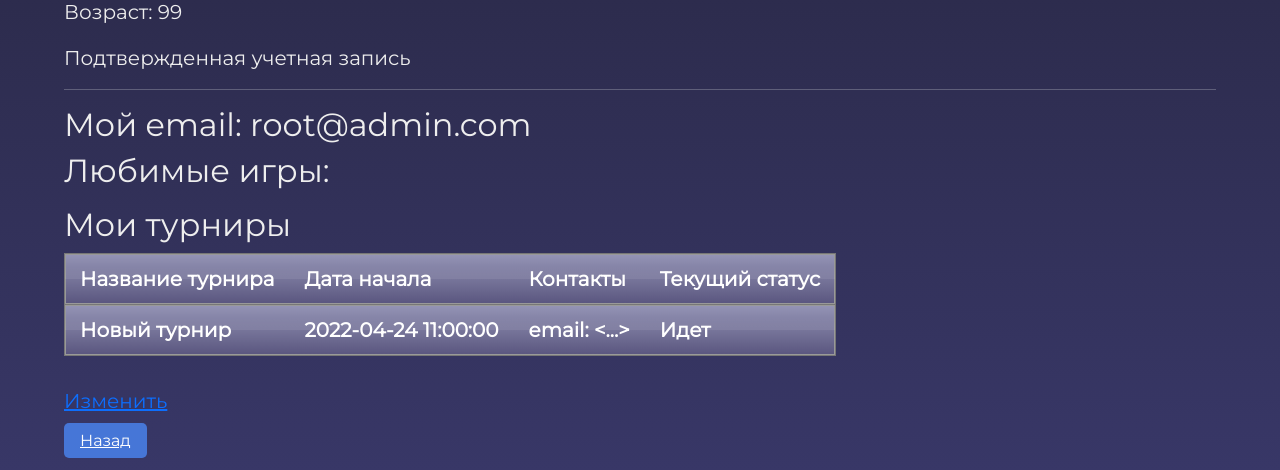
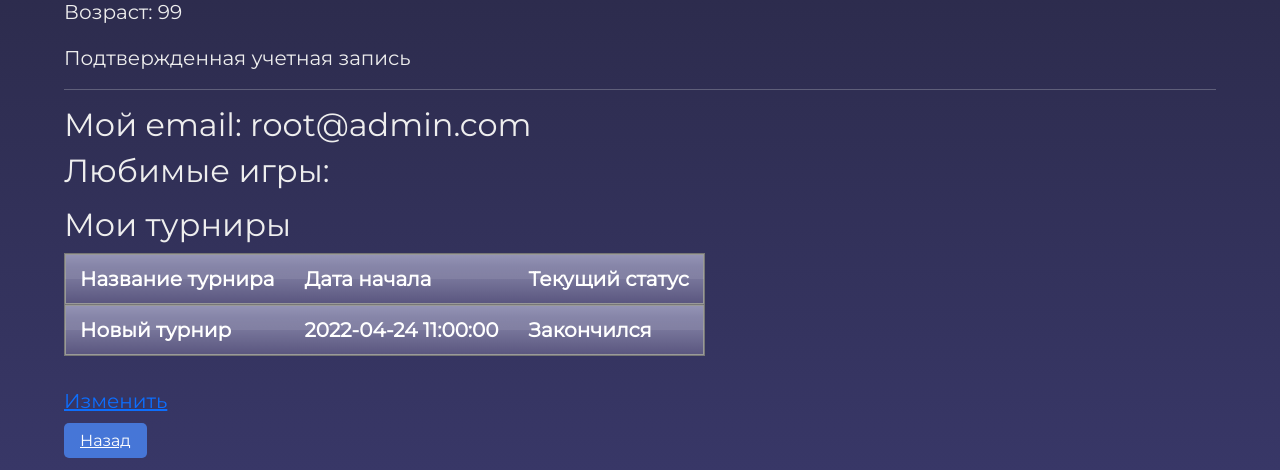
Before and after one commit to avramovam/WEB_PROJECT, a Flask app: page /user?id=1 in a window 1280 px wide. Shown: the part 415-885 px from the top of the page. Run offline with Flask 2, Linux system fonts and the light colour scheme; a user stored in the database is signed in; data comes from the database, SQL or seed files in the repository; both versions use the stored data as it was after the commit; lists and menus that the app fills with data are empty; parts of the project's set-up code (start-up, migrations or seed data) failed here and were passed over.

Commit message:
Пару мелких изменений

```diff
--- a/templates/user.html
+++ b/templates/user.html
@@ -30,15 +30,13 @@
         <tr>
             <th>Название турнира</th>
             <th>Дата начала</th>
-            <th>Контакты</th>
             <th>Текущий статус</th>
         </tr>
         {% for i in tournaments %}
         <tr>
             <th>{{ i.name }}</th>
             <th>{{ i.start }}</th>
-            <th>{{ i.contacts }}</th>
-            {% if i.flag == 1 %}} <!-- исправить позже -->
+            {% if (i.flags % 2) == 1 %}
             <th>Закончился</th>
             {% else %}
             <th>Идет</th>
```
Also changed, not shown: db/alldata.sqlite.
